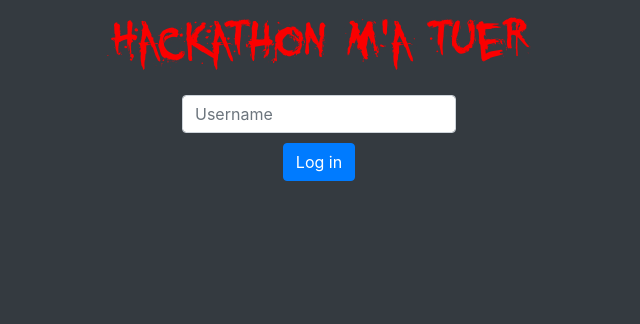
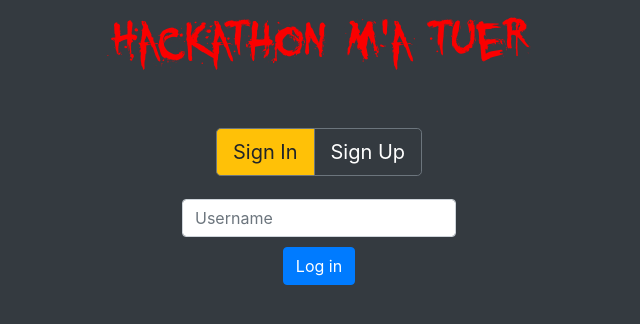
Before and after one commit to angelique-w/Battle-Monsters, a React (Create React App) app: page / in a window 1280 px wide. Shown: the top 324 px of the page, without its empty margins (321-961 px from the left). Built offline with nearby package versions, Linux system fonts and the light colour scheme.

Commit message:
reorganized files of login page, and created options to select sign in / sign up

```diff
--- a/src/pages/LoginPage.jsx
+++ b/src/LoginPage/LoginPage.jsx
@@ -3,7 +3,7 @@ import {Container} from "reactstrap"
 
 
 import Header from "../components/Header"
-import UserLogin from "../components/UserLogin"
+import LoginSelect from "./LoginSelect"
 
 
 class LoginPage extends Component {
@@ -18,7 +18,7 @@ class LoginPage extends Component {
         <>
             <>
                 <Header />
-                <UserLogin />
+                <LoginSelect />
             </>
         </>
         )
--- /dev/null
+++ b/src/LoginPage/LoginSelect.jsx
@@ -0,0 +1,58 @@
+import React, {useState} from "react"
+import {Row, Button, ButtonGroup, Container} from "reactstrap"
+import {Redirect, useHistory} from "react-router-dom"
+
+import UserLogin from "./UserLogin"
+import NewUser from "./NewUser"
+
+
+function LoginSelect() {
+
+const [createUser, setCreateUser] = useState (false)
+const [signInColor, setSingInColor] = useState("warning")
+const [signUpColor, setSingUpColor] = useState("dark")
+
+
+
+const handleSignIn = () => {
+    setCreateUser(false);
+    setSingInColor("warning");
+    setSingUpColor("dark")
+}
+
+const handleSignUp = () => {
+    setCreateUser(true);
+    setSingInColor("dark");
+    setSingUpColor("warning");
+
+}
+
+
+return (
+        <Container className="mt-5">
+            <Row className="justify-content-center">
+                <ButtonGroup className="">
+                    <Button color={signInColor} size="lg" className="border border-secondary" onClick={handleSignIn}>Sign In</Button>
+                    <Button color={signUpColor} size="lg" className="border border-secondary" onClick={handleSignUp}>Sign Up</Button>
+                </ButtonGroup>
+            </Row>
+            <Row className="justify-content-center m-2">
+            {createUser ? <NewUser /> : <UserLogin />}
+
+            </Row>
+            </Container>
+)
+
+
+
+
+
+}
+
+
+
+
+
+
+
+export default LoginSelect
--- /dev/null
+++ b/src/LoginPage/NewUser.jsx
@@ -0,0 +1,45 @@
+import React, {useState} from "react";
+import {Row, Form,Input, Button, Container} from "reactstrap"
+
+
+function NewUser () {
+
+const [userName, setUserName] = useState("")
+
+const handleChange = () => {
+
+
+}
+
+const handleSubmit = () =>{
+
+}
+
+
+return(
+
+    <Container className="m-2">
+        <Row className="justify-content-center m-1 text-warning" >
+            <h4>Choose you username and start playing</h4>
+        </Row>
+        <Row className="justify-content-center">
+                <Form layout="inline" onSubmit={handleSubmit}>
+                    <Input
+                        placeholder="Username"
+                        value={userName}
+                        onChange={handleChange}
+                        />
+                    <Button color="primary" htmlType="submit">
+                        Log in
+                    </Button>
+            </Form>
+        </Row>
+    </Container>
+
+
+)
+
+
+}
+
+export default NewUser
--- a/src/components/UserLogin.jsx
+++ b/src/LoginPage/UserLogin.jsx
@@ -1,15 +1,18 @@
 import React, {Component} from "react"
 import {Row, Form, Input, Button} from "reactstrap"
-import {Redirect} from "react-router-dom"
+import {Redirect, useHistory} from "react-router-dom"
 
 
-class UsernameBanner extends Component {
+class UserLogin extends Component {
     constructor(props){
         super(props);
         this.state ={
             userName : "",
             isLogged : false,
-            usernameError : false
+            usernameError : false,
+            userId : "",
+            isUserExisting : false,
+
         }
         this.handleChange = this.handleChange.bind(this)
         this.handleSubmit = this.handleSubmit.bind(this)
@@ -84,4 +87,4 @@ render() {
 
 
 
-export default UsernameBanner
+export default UserLogin
--- a/src/components/Router.jsx
+++ b/src/components/Router.jsx
@@ -1,7 +1,7 @@
 import React from 'react';
 import { BrowserRouter, Route, Switch } from 'react-router-dom';
 
-import LoginPage from "../pages/LoginPage"
+import LoginPage from "../LoginPage/LoginPage"
 import SelectPage from "../pages/SelectPage"
 import CreatePage from "../pages/CreatePage"
 import Battle from "../pages/Battle"
```
